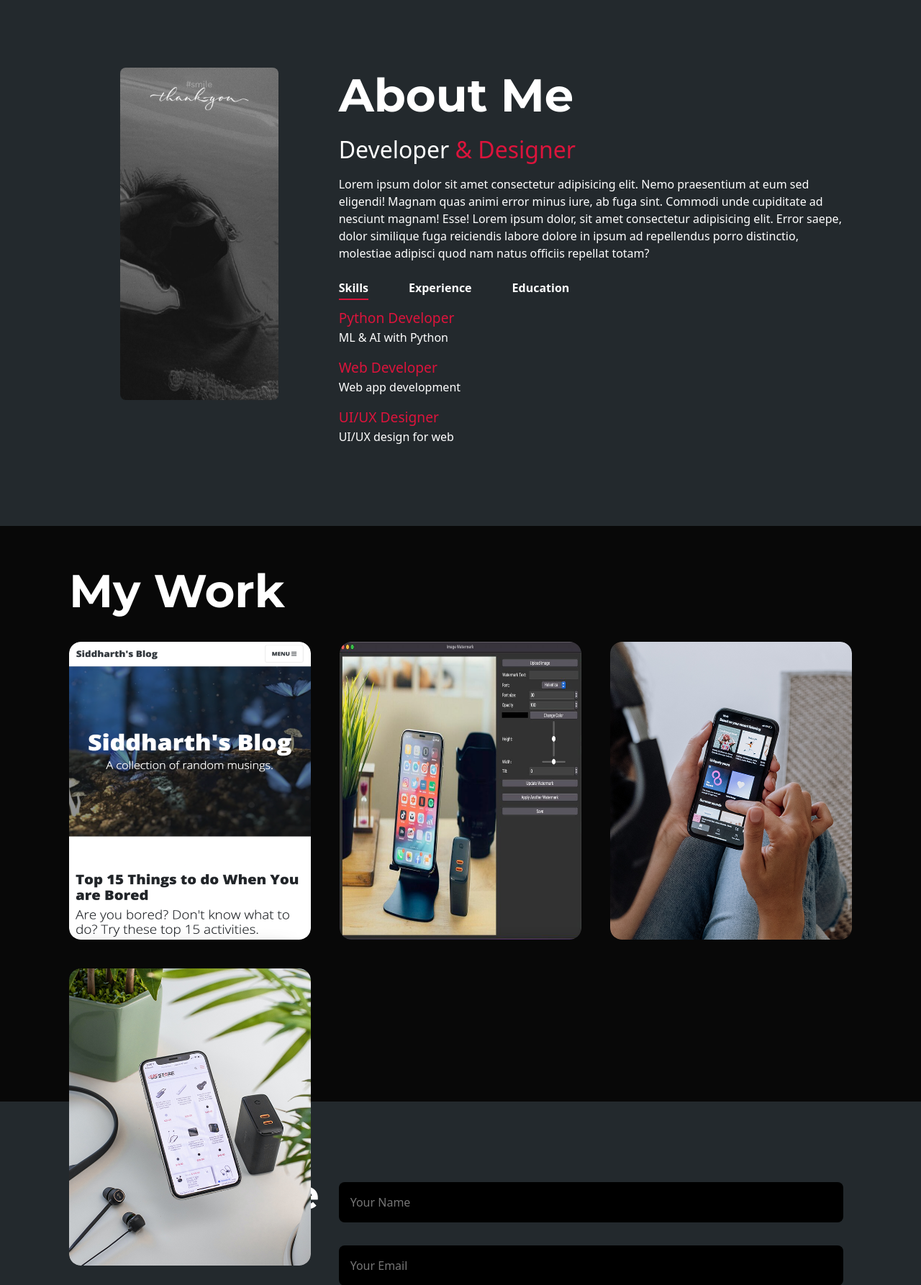
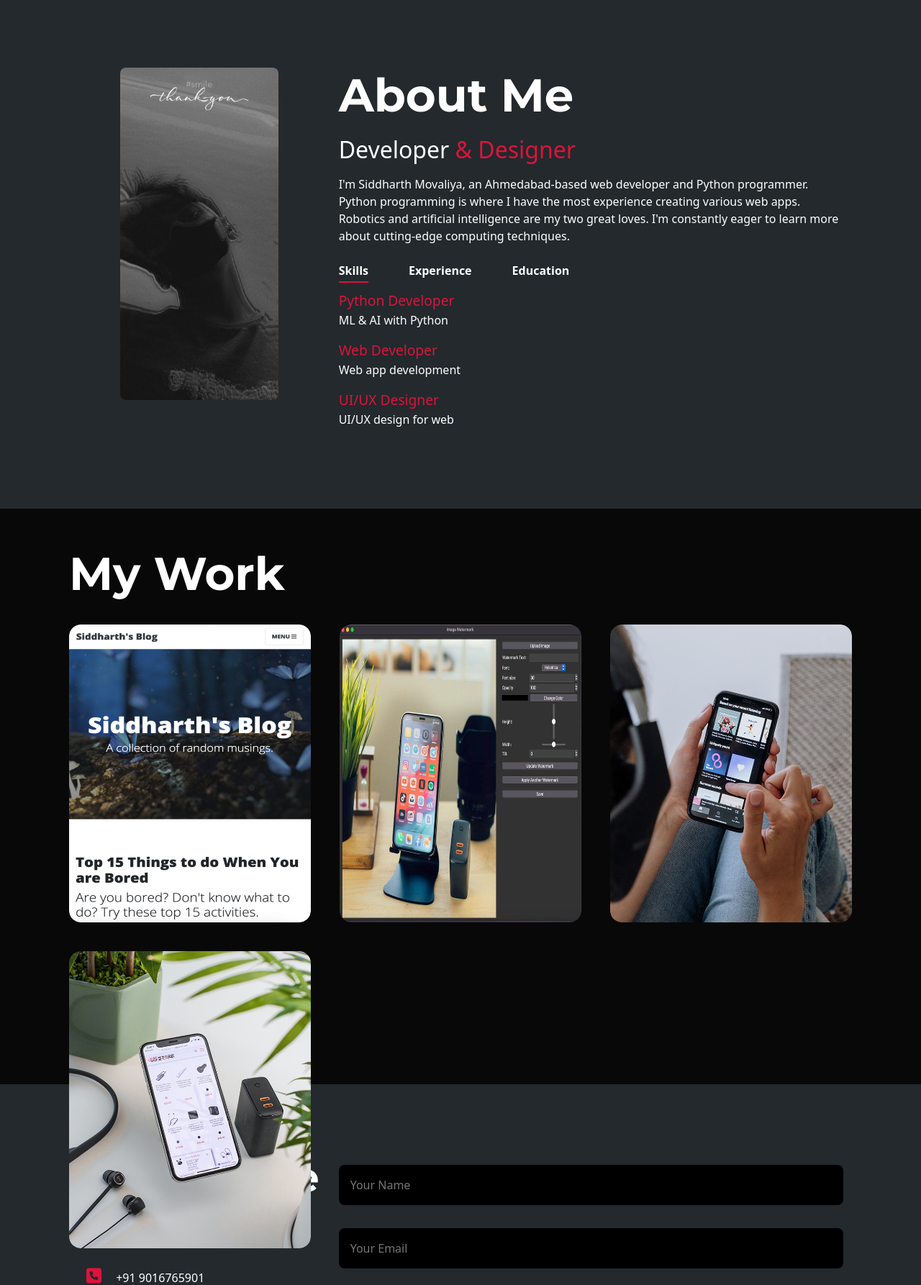
Before and after one commit to Siddharth-2382/Portfolio-Website, a Flask app: page / in a window 1280 px wide. Shown: the part 802-2588 px from the top of the page at 72% size. Run offline with Flask 2, Linux system fonts and the light colour scheme; some libraries are stand-ins or nearby versions.

Commit message:
Added about me text

```diff
--- a/templates/index.html
+++ b/templates/index.html
@@ -1,12 +1,12 @@
 <!DOCTYPE html>
 <html lang="en">
 <head>
-    <meta charset="UTF-8" />
-    <meta http-equiv="X-UA-Compatible" content="IE=edge" />
-    <meta name="viewport" content="width=device-width, initial-scale=1.0" />
+    <meta charset="UTF-8"/>
+    <meta http-equiv="X-UA-Compatible" content="IE=edge"/>
+    <meta name="viewport" content="width=device-width, initial-scale=1.0"/>
 
     <!-- Favicon -->
-    <link rel="icon" href="images/Logo.png" />
+    <link rel="icon" href="images/Logo.png"/>
 
     <!-- Google Fonts -->
     <link
@@ -25,7 +25,7 @@
             integrity="sha384-iYQeCzEYFbKjA/T2uDLTpkwGzCiq6soy8tYaI1GyVh/UjpbCx/TYkiZhlZB6+fzT"
             crossorigin="anonymous"
     />
-    <link href="{{ url_for('static', filename='styles.css') }}" rel="stylesheet" />
+    <link href="{{ url_for('static', filename='styles.css') }}" rel="stylesheet"/>
 
     <!-- Fontawesome scripts -->
     <script
@@ -53,7 +53,7 @@
     <nav class="navbar navbar-expand-lg navbar-dark fixed-top" id="mainNav">
         <div class="container-fluid">
             <a class="navbar-brand" href="#">
-            <img class="logo" src="{{ url_for('static', filename='images/Logo.png') }}" />
+                <img class="logo" src="{{ url_for('static', filename='images/Logo.png') }}"/>
             </a>
             <button
                     class="navbar-toggler"
@@ -107,10 +107,10 @@
             <div class="names">
                 <h1 class="medium-heading">
               <span>
-                Siddharth Movaliya <br />
-                Python Programmer <br />
-                Web Developer <br />
-                UI/UX Designer <br />
+                Siddharth Movaliya <br/>
+                Python Programmer <br/>
+                Web Developer <br/>
+                Web Designer <br/>
               </span>
                 </h1>
             </div>
@@ -136,13 +136,9 @@
                 <h1 class="about-heading">About Me</h1>
                 <h2>Developer <span>& Designer</span></h2>
                 <p>
-              Lorem ipsum dolor sit amet consectetur adipisicing elit. Nemo
-              praesentium at eum sed eligendi! Magnam quas animi error minus
-              iure, ab fuga sint. Commodi unde cupiditate ad nesciunt magnam!
-              Esse! Lorem ipsum dolor, sit amet consectetur adipisicing elit.
-              Error saepe, dolor similique fuga reiciendis labore dolore in
-              ipsum ad repellendus porro distinctio, molestiae adipisci quod nam
-              natus officiis repellat totam?
+                    I'm Siddharth Movaliya, an Ahmedabad-based web developer and Python programmer. Python programming
+                    is where I have the most experience creating various web apps. Robotics and artificial intelligence
+                    are my two great loves. I'm constantly eager to learn more about cutting-edge computing techniques.
                 </p>
                 <div class="tab-titles">
                     <p class="tab-link active-link" onclick="opentab('skills')">
@@ -153,29 +149,29 @@
                 </div>
                 <div class="tab-content active-tab" id="skills">
                     <ul>
-                <li><span>Python Developer</span><br />ML & AI with Python</li>
-                <li><span>Web Developer</span><br />Web app development</li>
-                <li><span>UI/UX Designer</span><br />UI/UX design for web</li>
+                        <li><span>Python Developer</span><br/>ML & AI with Python</li>
+                        <li><span>Web Developer</span><br/>Web app development</li>
+                        <li><span>UI/UX Designer</span><br/>UI/UX design for web</li>
                     </ul>
                 </div>
                 <div class="tab-content" id="experience">
                     <ul>
-                <li><span>2021 - Current</span><br />Self Employed</li>
-                <li><span>2020 - 2021</span><br />Oasis Infobyte internship</li>
+                        <li><span>2021 - Current</span><br/>Learning ML & AI</li>
+                        <li><span>2020 - 2021</span><br/>Python Programming</li>
                     </ul>
                 </div>
                 <div class="tab-content" id="education">
                     <ul>
                         <li>
-                  <span>2024</span><br />B.Engg from Vishwakarma Government
+                            <span>Present</span><br/>Pursuing B.Eng in EC from Vishwakarma Government
                             Engineering College
                         </li>
                         <li>
-                  <span>2022</span><br />Python development from London App
+                            <span>2022</span><br/>Python development from London App
                             Brewery
                         </li>
                         <li>
-                  <span>2020</span><br />HSC from Shri Ramkrishna Harikrishna
+                            <span>2020</span><br/>HSC from Shri Ramkrishna Harikrishna
                             Academy
                         </li>
                     </ul>
@@ -191,7 +187,7 @@
     <h1 class="work-heading">My Work</h1>
     <div class="work-list">
         <div class="work">
-          <img src="{{ url_for('static', filename='images/herokuapp1.png') }}" alt="" />
+            <img src="{{ url_for('static', filename='images/herokuapp1.png') }}" alt=""/>
             <div class="layer">
                 <h3>Personal Blog with Flask</h3>
                 <p>
@@ -203,19 +199,20 @@
             </div>
         </div>
         <div class="work">
-          <img src="{{ url_for('static', filename='images/watermarkapp.jpg') }}" alt="" />
+            <img src="{{ url_for('static', filename='images/watermarkapp.jpg') }}" alt=""/>
             <div class="layer">
                 <h3>Image Watermarking Web App</h3>
                 <p>
                     Image watermarking app made with Tkinter and Pillow using Python.
                 </p>
-            <a href="https://github.com/Siddharth-2382/My-Projects/tree/main/Image-Watermarking-Desktop-App" target="_blank">
+                <a href="https://github.com/Siddharth-2382/My-Projects/tree/main/Image-Watermarking-Desktop-App"
+                   target="_blank">
                     <i class="fa-solid fa-arrow-up-right-from-square"></i>
                 </a>
             </div>
         </div>
         <div class="work">
-          <img src="{{ url_for('static', filename='images/work-2.png') }}" alt="" />
+            <img src="{{ url_for('static', filename='images/work-2.png') }}" alt=""/>
             <div class="layer">
                 <h3>App 3</h3>
                 <p>
@@ -228,7 +225,7 @@
             </div>
         </div>
         <div class="work">
-          <img src="{{ url_for('static', filename='images/work-3.png') }}" alt="" />
+            <img src="{{ url_for('static', filename='images/work-3.png') }}" alt=""/>
             <div class="layer">
                 <h3>App 4</h3>
                 <p>
@@ -281,7 +278,7 @@
                 {% endif %}
                 {% endwith %}
                 <form action="{{ url_for('contact_me') }}" method="post">
-              <input type="text" name="Name" placeholder="Your Name" required />
+                    <input type="text" name="Name" placeholder="Your Name" required/>
                     <input
                             type="email"
                             name="Email"
@@ -333,6 +330,8 @@
         }
         lastScroll = currentScroll;
       });
+
+
 </script>
 
 <!-- About Me Tab Links Script -->
@@ -351,6 +350,8 @@
         event.currentTarget.classList.add("active-link");
         document.getElementById(tabname).classList.add("active-tab");
       }
+
+
 </script>
 </body>
 </html>
```
Lines whose indentation alone changed are shown as unchanged.
